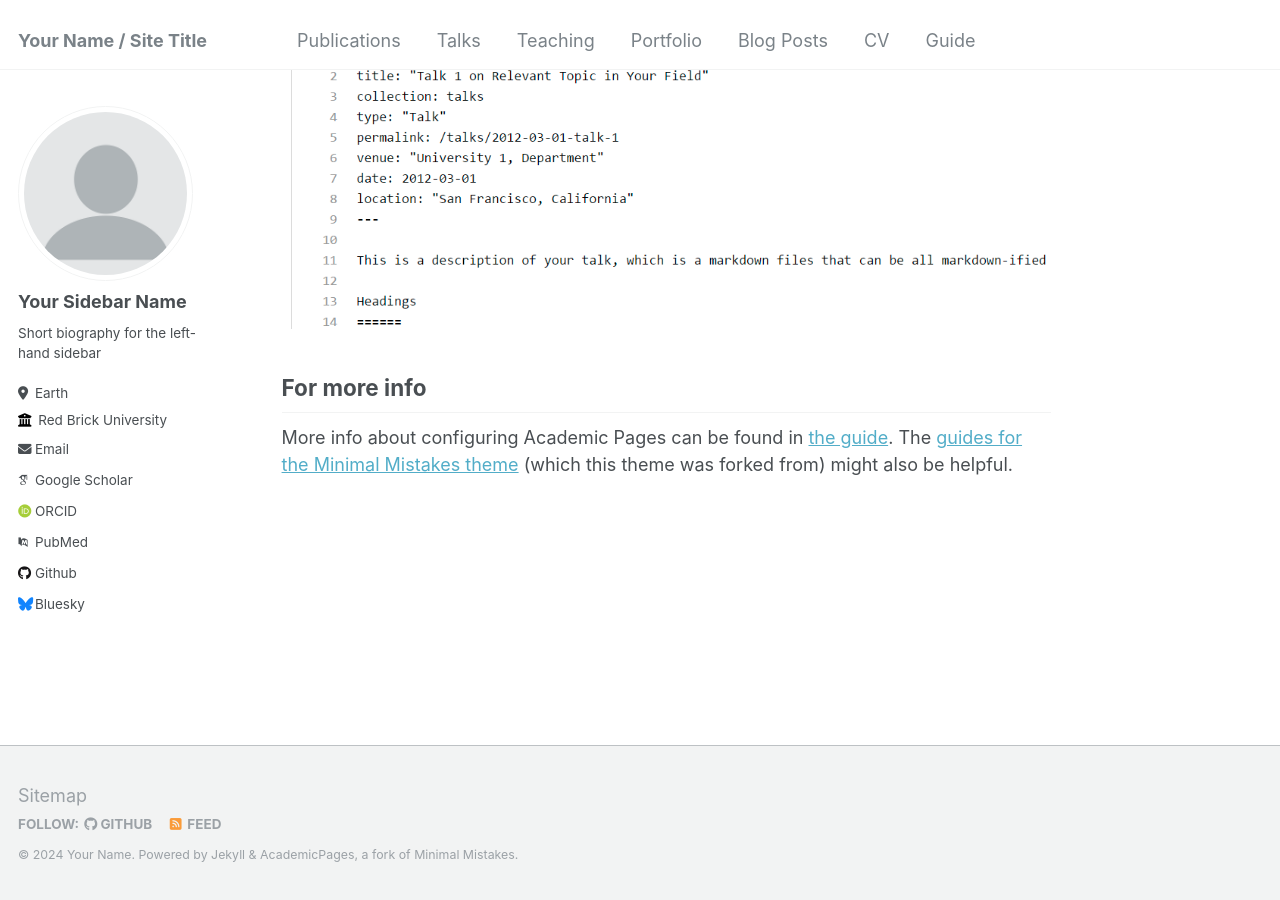
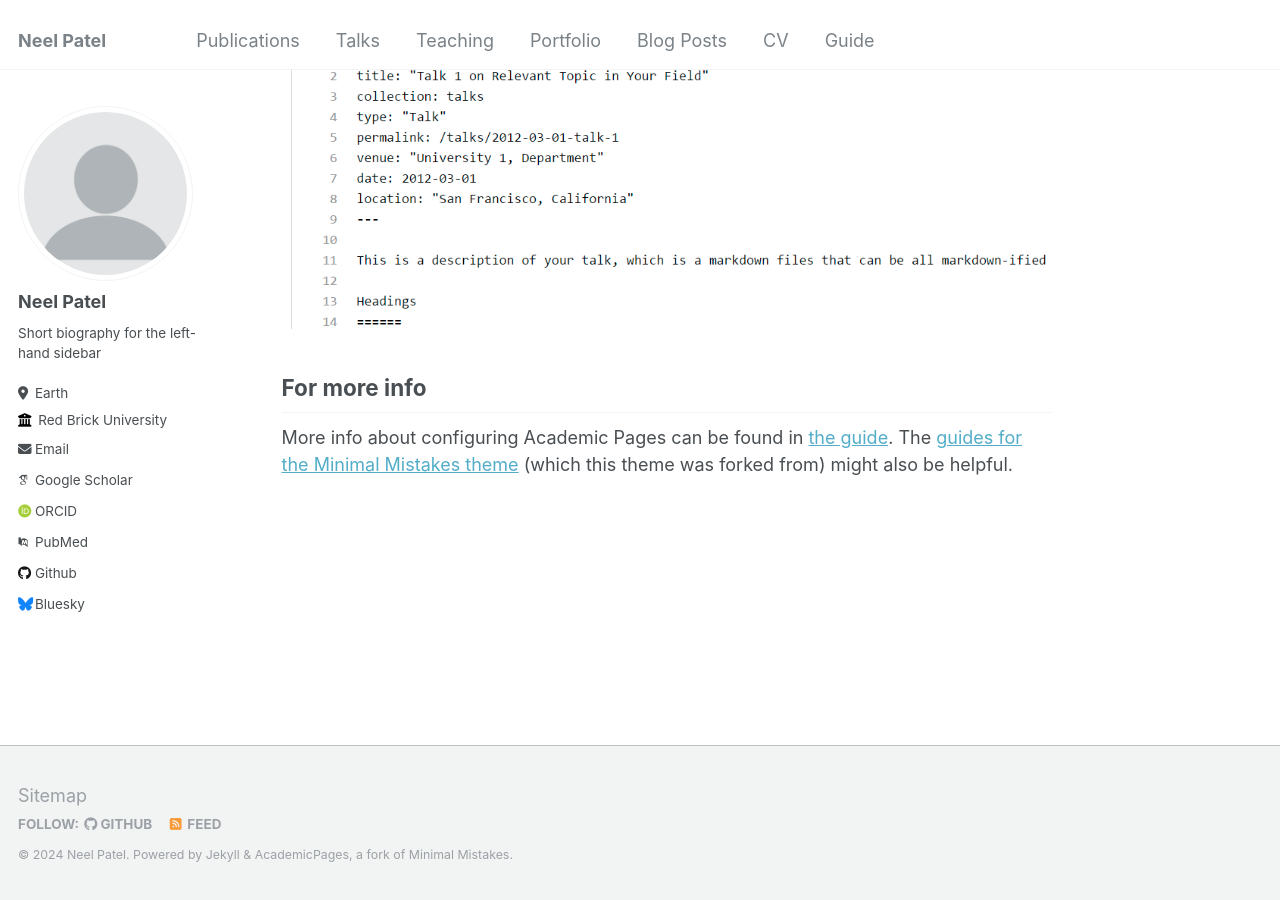
Before and after one commit to NeelPatel251/NeelPatel251.github.io, a Jekyll site: the page built from _pages/about.md, in a window 1280 px wide and 900 px high, scrolled down 2660 px. Built offline with Jekyll 4.4.1, drawn with Linux system fonts in a browser that asks for light colours; some web fonts are replaced.

Commit message:
Update _config.yml

```diff
--- a/_config.yml
+++ b/_config.yml
@@ -8,11 +8,11 @@
 
 # Basic Site Settings
 locale                   : "en-US"
-title                    : "Your Name / Site Title"
+title                    : "Neel Patel"
 title_separator          : "-"
-name                     : &name "Your Name"
+name                     : &name "Neel Patel"
 description              : &description "personal description"
-url                      : https://academicpages.github.io # the base hostname & protocol for your site e.g. "https://mmistakes.github.io"
+url                      : https://neelpatel251.github.io/ # the base hostname & protocol for your site e.g. "https://mmistakes.github.io"
 baseurl                  : "" # the subpath of your site, e.g. "/blog"
 repository               : "academicpages/academicpages.github.io"
 
@@ -22,7 +22,7 @@ repository               : "academicpages/academicpages.github.io"
 author:
   # Biographic information
   avatar           : "profile.png"
-  name             : "Your Sidebar Name"
+  name             : "Neel Patel"
   pronouns         : # example: "she/her"
   bio              : "Short biography for the left-hand sidebar"
   location         : "Earth"
```
